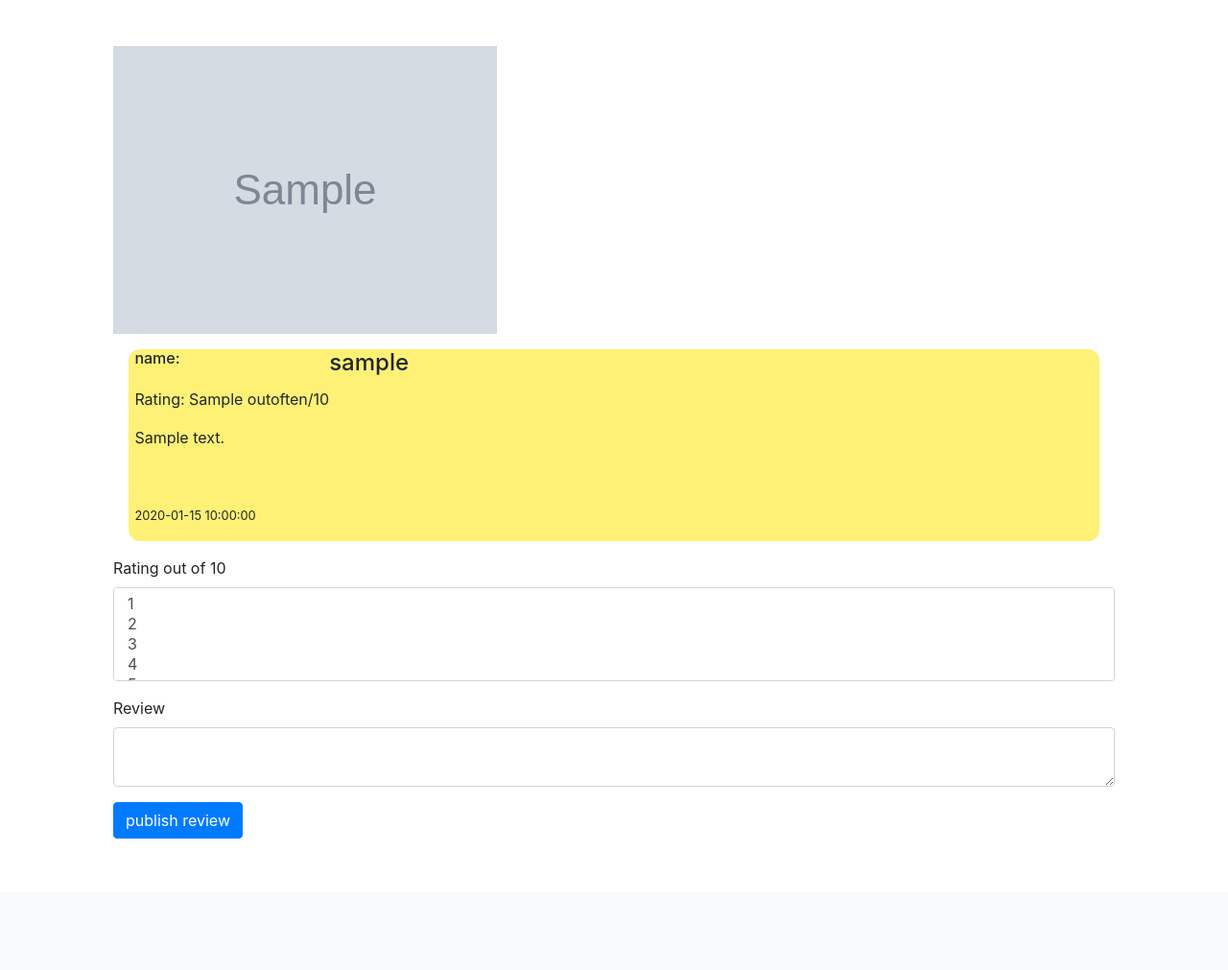
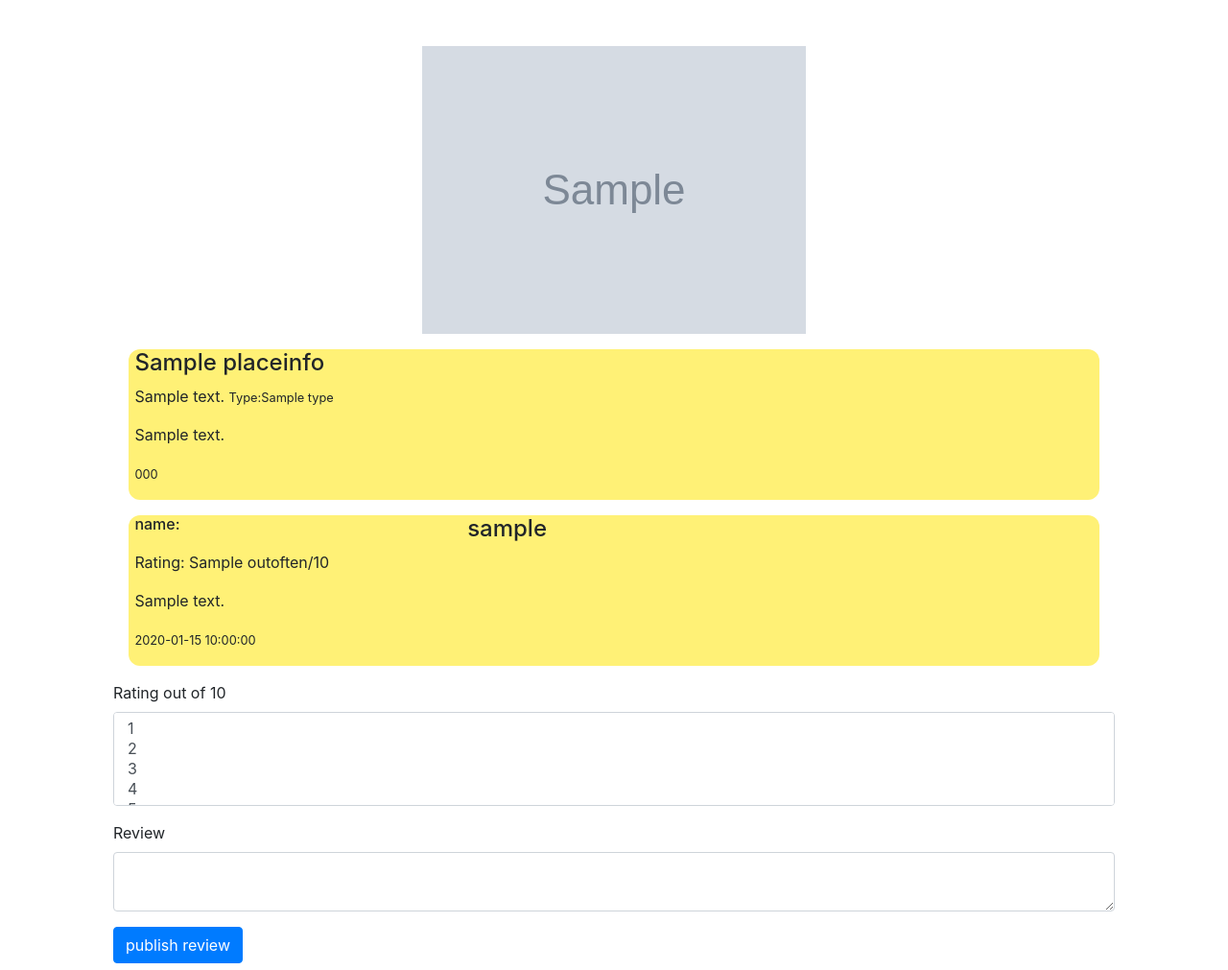
Before and after one commit to ZakariyaALboosh/ResturantReccomend, a Flask app: template templates/shop.html in a window 1280 px wide. Shown: the part 66-1077 px from the top of the page at 96% size. Before the commit the page ends 940 px from the top, so only its background shows below. Run offline with Flask 2, Linux system fonts and the light colour scheme; a user stored in the database is signed in; tables that the repository leaves empty hold one stand-in row (values such as "Sample post"); the template is opened without the code that fills it: most values are stand-ins (such as "Sample title", 1, 10 or a date in 2020); grey boxes marked "Sample" are stand-in pictures; some libraries are stand-ins or nearby versions.

Commit message:
made updates on adding new places and fixed some html generating bugs

```diff
--- a/application.py
+++ b/application.py
@@ -1,5 +1,5 @@
 import os
-
+import urllib.parse
 from cs50 import SQL
 from flask import Flask, flash, jsonify, json, redirect, render_template, request, session
 from flask_session import Session
@@ -60,18 +60,22 @@ def submitReview():
         review = review
         )
     posts = db.execute("SELECT * FROM posts WHERE shopname = :shopname", shopname = shopname)
-    return redirect("/" + shopname)
+    return redirect("/place/" + shopname)
 
 
 
 #route for each resturant
-@app.route("/shop/<string:shopname>", methods=["GET"])
+@app.route("/place/<string:shopname>", methods=["GET"])
 @login_required
 def shop(shopname):
+    shopname = urllib.parse.unquote(shopname)
+    print("HERE HERE   " + shopname)
     #shows reviews and renders template for submitting
+    placeinfo = db.execute("SELECT * FROM placeinfo WHERE shopname = :shopname", shopname = shopname)
     posts = db.execute("SELECT * FROM posts WHERE shopname = :shopname", shopname = shopname)
     image = shopname + ".jpg"
-    return render_template("shop.html", posts = posts, image = image)
+    place = shopname
+    return render_template("shop.html", posts = posts, image = image, place = place, placeinfo = placeinfo)
 
 
 
--- a/static/styles.css
+++ b/static/styles.css
@@ -60,6 +60,8 @@
   max-width: 100%;
   display: block;
   height: auto;
+  margin-left: auto;
+  margin-right: auto;
 }
 
 /*css grid layout for review box */
@@ -67,8 +69,8 @@
     border-radius: 0.75em;
     margin: 1em;
     display: grid;
-  grid-template-columns: auto 1fr 1fr 1fr 1fr  ;
-     grid-template-rows: 1fr 1fr auto 1fr 1fr ;
+  grid-template-columns: auto auto auto auto auto  ;
+     grid-template-rows: auto auto auto auto auto ;
 
     background-color: #FFF176;
   grid-template-areas:
--- a/templates/index.html
+++ b/templates/index.html
@@ -8,8 +8,8 @@
 
 {% block main %}
     <div class="grid-container-home">
-  <div id = "hgrid-item1" class="grid-item"><a href= "/shop/shop1">1</a></div>
-  <div  id = "hgrid-item2" class="grid-item">2</div>
+  <div id = "hgrid-item1" class="grid-item"><a href= "/place/shop1">1</a></div>
+  <div  id = "hgrid-item2" class="grid-item"><a href="/place/la pizaa de forno">la pizza de forno</a></div>
   <div id = "hgrid-item3" class="grid-item">3</div>
   <div id = "hgrid-item4"  class="grid-item">4</div>
   <div  id = "hgrid-item5" class="grid-item">5</div>
--- a/templates/layout.html
+++ b/templates/layout.html
@@ -45,8 +45,8 @@
           Shops
         </a>
                 <div class="dropdown-menu" aria-labelledby="navbarDropdownMenuLink">
-                  <a class="dropdown-item" href="/shop1">shop1</a>
-                  <a class="dropdown-item" href="#">Another action</a>
+                  <a class="dropdown-item" href="/place/shop1">shop1</a>
+                  <a class="dropdown-item" href="/place/la pizza de forno">la pizza de forno</a>
                   <a class="dropdown-item" href="#">Something else here</a>
                 </div>
       </li></ul>
--- a/templates/shop.html
+++ b/templates/shop.html
@@ -7,10 +7,18 @@
 {% endblock %}
 
 {% block main %}
+    {% if placeinfo%}
    <div>
- <!-- shop cafe logo or photo  -->    <img id="cafe-logo" src="/static/{{image}}" alt="Shop Logo" height="auto" width="auto">
+ <!-- shop cafe logo or photo  -->    <img id="cafe-logo" src="/static/{{image}}" alt="Place Logo" height="auto" width="auto">
      </div>
-
+        <div class = "review">
+              <h4 class = "revname">{{placeinfo[0].shopname}}</h4>
+            <p class = "revrating">{{placeinfo[0].address}} <small>Type:{{placeinfo[0].type}}</small> </p>
+            <p  class = "rev">
+               {{placeinfo[0].description}}
+          </p>
+          <p class = "revdate"><small>{{placeinfo[0].phone}}</small></p>
+        </div>
  <!-- Loop in jinja to show posts from select query executed using db.execute -->
      {% if posts%}
    {% for post in posts%}
@@ -36,7 +44,7 @@
 <!-- passing in shopname with form hidden because each shop has its own page and dont want it to be modified by user -->
      <form action="/submit-review" method="post">
   <div class="form-group">
-      <input type="hidden" name="shopname" value="shop1" />
+      <input type="hidden" name="shopname" value= "{{placeinfo[0].shopname}}">
   </div>
 
   <!-- Review form includes rating from 10 and review text -->
@@ -60,7 +68,12 @@
     <textarea name = "review" class="form-control" id="exampleFormControlTextarea1"></textarea>
   </div>
     <button type="submit" class="btn btn-primary mb-2">publish review</button>
-
+    {%else%}
+        <div class = "review">
+            <p  class = "rev">
+             404  There in no such place or it wasn't added yet, SORRY! 404
+        </div>
+    {%endif%}
 </form>
 
 
```
Also changed, not shown: FP.db, static/la pizza de forno.jpg (added).
